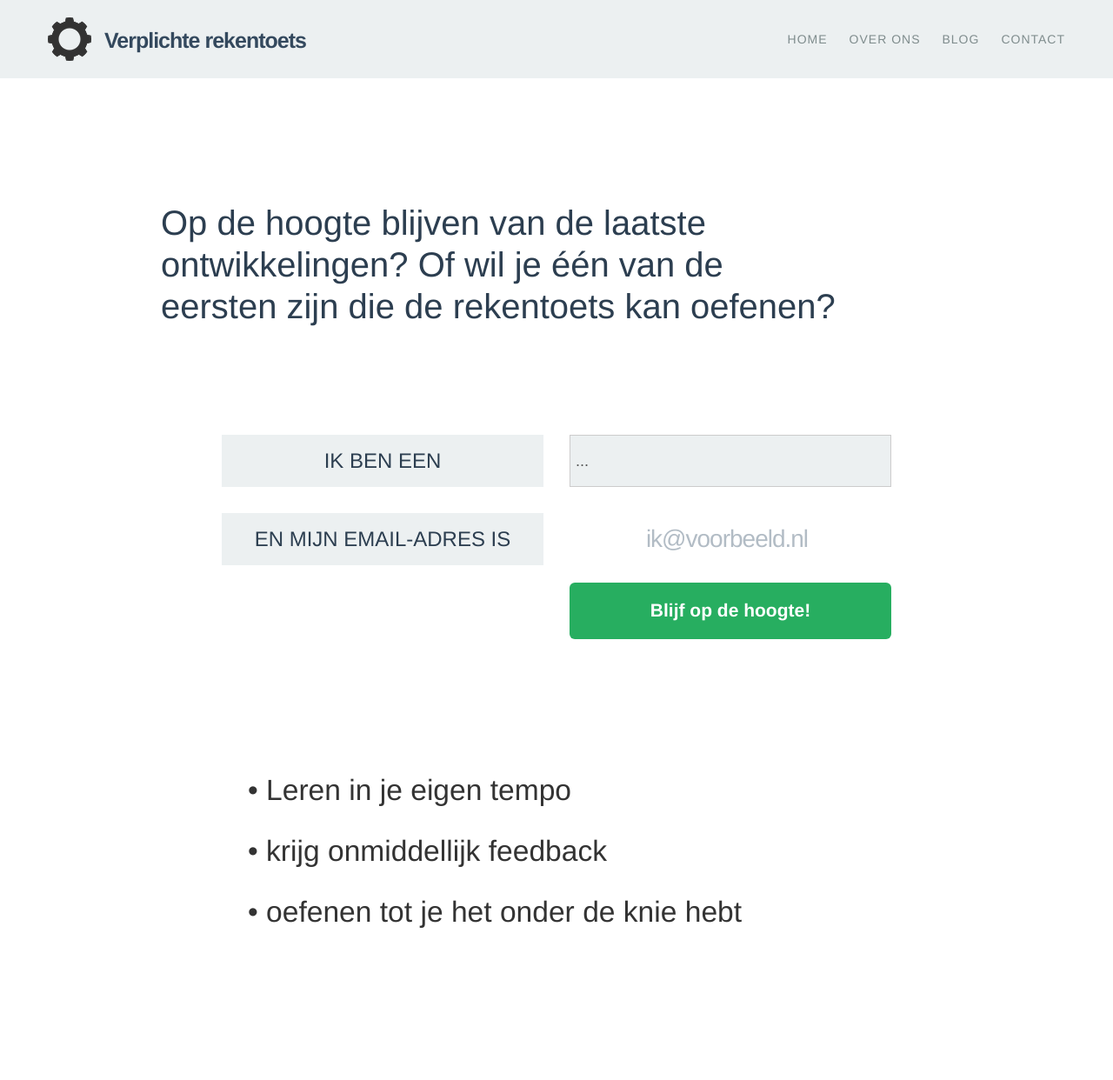
After one commit to nicholaschris/verplichterekentoets, a Flask app: template templates/index7.html in a window 1280 px wide. The commit adds this page. Shown: the top 1242 px of the page at 87% size. Run offline with Flask 2, Linux system fonts and the light colour scheme; the template is opened without the code that fills it, so the values that code supplies are empty; some libraries are stand-ins or nearby versions; some web fonts are replaced.

Commit message:
UI/UX adjustments and improvements

```diff
--- a/main.py
+++ b/main.py
@@ -27,7 +27,7 @@ class EmailDatabase(ndb.Model):
 @app.route('/')
 @app.route('/<name>')
 def main(name=None):
-    return render_template('index6.html', name=name)
+    return render_template('index8.html', name=name)
 
 @app.route('/thanks', methods=['POST'])
 @app.route('/thanks/<name>', methods=['POST'])
--- a/static/css/style.css
+++ b/static/css/style.css
@@ -4,6 +4,38 @@
 /* 29px */
 /* 28px */
 /* 24px */
+.welcome-message {
+  padding:120px 160px;
+}
+.welcome-message h6 {
+  text-transform: none;
+}
+
+#email-signup input {
+    /* Safari 3-4, iOS 1-3.2, Android 1.6- */
+  -webkit-border-radius: 0px;
+
+  /* Firefox 1-3.6 */
+  -moz-border-radius: 0px;
+
+  /* Opera 10.5, IE 9, Safari 5, Chrome, Firefox 4, iOS 4, Android 2.1+ */
+  border-radius: 0px;
+}
+
+#email-signup select {
+    /* Safari 3-4, iOS 1-3.2, Android 1.6- */
+  -webkit-border-radius: 0px;
+  -webkit-appearance: none;
+
+  /* Firefox 1-3.6 */
+  -moz-border-radius: 0px;
+  -moz-appearance: none;
+
+  /* Opera 10.5, IE 9, Safari 5, Chrome, Firefox 4, iOS 4, Android 2.1+ */
+  border-radius: 0px;
+  appearance: none;
+}
+
 #_khan-holder
 {
     width    : 400px;
--- /dev/null
+++ b/templates/index7.html
@@ -0,0 +1,250 @@
+<!DOCTYPE html>
+<html lang="en">
+  <head>
+    <meta charset="utf-8">
+    <title>Verplichte Rekentoets</title>
+    <meta name="viewport" content="width=device-width, initial-scale=1.0">
+
+    <link rel="shortcut icon" href="img/gear_small.png">
+
+    <link rel="stylesheet" href="css/bootstrap.css">
+    <link rel="stylesheet" href="css/bootstrap-responsive.css">
+    <link rel="stylesheet" href="css/flat-ui.css">
+
+    <!-- Using only with Flat-UI (free)-->
+            <link rel="stylesheet" href="css/icon-font.css">
+        <!-- end -->
+
+    <link rel="stylesheet" href="css/style.css">
+
+
+    <!-- HTML5 shim, for IE6-8 support of HTML5 elements -->
+    <!--[if lt IE 9]>
+      <script src="../../flat-ui/js/html5shiv.js"></script>
+    <![endif]-->
+  </head>
+
+  <body>
+
+<!-- header-11 -->
+        <header class="header-11 bg-clouds">
+            <div class="container">
+                <div class="navbar span12">
+                    <div class="navbar-inner">
+                        <button type="button" class="btn btn-navbar"> </button>
+                        <a class="brand" href="/"><img src="img/gear_small.png" width="50" height="50" alt=""> Verplichte rekentoets</a>
+                        <div class="nav-collapse collapse pull-right">
+                            <ul class="nav">
+                                <li><a href="/">HOME</a></li>
+                                <li><a href="/overons">OVER ONS</a></li>
+                                <!-- <li><a href="#">PORTFOLIO</a></li> -->
+                                <li><a href="#">BLOG</a></li>
+                                <li><a href="#">CONTACT</a></li>
+                            </ul>
+                        </div>
+                    </div>
+                </div>
+            </div>
+        </header>
+
+        <section class="content-13" style="padding: 20px 0px;">
+            <div class="container">
+                <div class="row">
+                    <div class="">
+                        <form action="/thanks" method="post">
+
+
+                            <div class="welcome-message">
+                                <h3>
+                                    <div style="display:block">
+                                        Op de hoogte blijven van de laatste ontwikkelingen? Of wil je één van de
+                                    </div>
+                                    <div style="display:block">eersten zijn die de rekentoets kan oefenen?</div>
+                                </h3>
+                            </div>
+                            <div class="offset2 span8">
+                              <div class="row" style="margin-bottom:20px;">
+                                <div class="span4 _align-right bg-clouds" style="height:60px;">
+                                  <span style="backgound-color:#ECF0F1;line-height:60px;font-size:1.3em;color:#333">
+                                    <h6 style="line-height:60px;margin: 0;text-align:center;">Ik ben een</h6></span>
+                                </div>
+                                <div id="email-signup" class="span4">
+                                  <select id="role" name="list" value="Ik_ben" class="bg-clouds select-block span4">
+                                    <option value="0"> ...</option>
+                                    <option value="leraar">
+                                        <span style="backgound-color:#ECF0F1;line-height:60px;font-size:1.3em;color:#333;line-height:60px;">
+                                            <h6 style="line-height:60px;margin: 0;text-align:center;">
+                                                leraar</h6></span>
+                                    </option>
+                                    <option value="student">
+                                        <span style="backgound-color:#ECF0F1;line-height:60px;font-size:1.3em;color:#333;line-height:60px;">
+                                            <h6 style="line-height:60px;margin: 0;text-align:center;">
+                                                student</h6></span>
+                                    </option>
+                                    <option value="ouder">
+                                        <span style="backgound-color:#ECF0F1;line-height:60px;font-size:1.3em;color:#333;line-height:60px;">
+                                            <h6 style="line-height:60px;margin: 0;text-align:center;">
+                                                ouder</h6></span>
+                                    </option>
+                                    <option value="innovator">
+                                        <span style="backgound-color:#ECF0F1;line-height:60px;font-size:1.3em;color:#333;line-height:60px;">
+                                            <h6 style="line-height:60px;margin: 0;text-align:center;">
+                                                innovator</h6></span>
+                                    </option>
+                                    <option value="bijdrager">
+                                        <span style="backgound-color:#ECF0F1;line-height:60px;font-size:1.3em;color:#333;line-height:60px;">
+                                            <h6 style="line-height:60px;margin: 0;text-align:center;">
+                                                bijdrager</h6></span>
+                                    </option>
+                                  </select>
+                                </div>
+                              </div>
+                              <div class="row" style="margin-bottom:20px;">
+                                <div class="span4 align-right bg-clouds" style="height:60px;">
+                                    <span style="line-height:60px;font-size:1.2em;color:#333">
+                                        <h6 style="line-height:60px;margin: 0;text-align:center;">en mijn email-adres is</h6>
+                                    </span>
+                                </div>
+                                <div id="email-signup" class="span4" style="line-height:60px;height:60px;background-color:#fff">
+                                    <input name="email_address" type="text" placeholder='ik@voorbeeld.nl' spellcheck="false" class="span4" style="height:60px;text-align:center;font-weight:500;letter-spacing:-1px;height:auto;margin:0px 0px 5px 0px;border:0px;padding:0px;font-size:2.0em;line-height:60px;background-color:#fff;">
+                                </div>
+                              </div>
+                              <div class="row" style="margin-bottom:20px;">
+                                <div class="span4"></div>
+                                <div class="span4">
+                                    <button id="subscribe-button" class="btn btn-large btn-block btn-primary" type="submit">
+                                        <b>Blijf op de hoogte!</b>
+                                    </button>
+                                </div>
+                                </div>
+                            </div>
+                        </form>
+                </div>
+              </div>
+            </div>
+        </section>
+
+        <section style="padding: 100px 0px;">
+            <div class="container">
+                <div class="offset2 span7">
+                    <div class="features" style="">
+                        <span style="line-height:60px;font-size:1.2em;color:#333"><p>&bull; Leren in je eigen tempo</p></span>
+                    </div>
+                    <div class="features" style="">
+                        <span style="line-height:60px;font-size:1.2em;color:#333"><p>&bull; krijg onmiddellijk feedback</p></span>
+                    </div>
+                    <div class="features" style="">
+                        <span style="line-height:60px;font-size:1.2em;color:#333"><p> &bull; oefenen tot je het onder de knie hebt</p></span>
+                    </div>
+                </div>
+            </div>
+        </section>
+
+        <section class="simple-block" id="overview" style="">
+            <div id="khan-exercise-example" class="container">
+                <div class="khan-holder">
+                    <!-- <iframe src="http://sandbox.taaltransfer.eu/exercises/level1a.html" width="100%" height="100%"> -->
+                    <iframe id="khan-iframe_removed" src="http://sandbox.iktel.nl/exercises/arithmetic_word_problems_2.html" width="100%" height="100%" scrolling="no">
+                      <p>Your browser does not support iframes.</p>
+                    </iframe>
+                </div>
+            </div>
+        </section>
+
+        <section class="simple-block" id="overview" style="display:none">
+            <div id="khan-exercise-container" class="container">
+                <div id="khan-exercise-example"></div>
+            </div>
+        </section>
+
+        <section class="simple-block" id="overview">
+            <div class="container">
+                <div class="holder">
+                    <h3>Met de van de verplichte rekentoets per schooljaar 2014-2015 moeten scholen hun leerlingen opeens klaar stomen voor een extra toets. Door het huidige tekort aan leerkrachten is het voor veel scholen lastig om hier extra aandacht aan te geven. Omdat leerlingen wel goed voorbereid moeten worden hebben we deze website gemaakt, zo kunnen ze zelf het heft in handen nemen.</h3>
+                </div>
+            </div>
+        </section>
+
+         <section class="header-11-sub bg-clouds">
+            <div class="container">
+                <div class="row">
+                    <div class="span12">
+                        <div class="span5" style="background-color:#BDC3C7;padding:20px;height:168px">
+                            <p style="font-size:1.3em;">Wil je op de hoogte gehouden worden van de ontwikkeling van dit platform? Wil je één van de eersten zijn die de kans krijgt het te gebruiken? Laat dan hier je e-mail achter en we nemen contact met je op. We zullen je e-mail niet verkopen of gebruiken om je te spammen. </p>
+                        </div>
+                        <div class="span6">
+                        <div class="span4 offset1">
+                                <input name="email_address" type="text" placeholder='ik@voorbeeld.nl' spellcheck="false" class="span5" style="text-align:center;font-weight:500;letter-spacing:-1px;height:auto;margin:0px 0px 5px 0px;border:0px;padding:0px;max-width:100%;font-size:2.0em;line-height:60px;background-color:#fff">
+                        </div>
+                        <div class="span4 offset1">
+                            <button id="subscribe-button" class="btn btn-large btn-block btn-primary" type="submit">
+                                <b>Blijf op de hoogte!</b>
+                            </button>
+
+                        </div>
+                        <div class="span4 offset1" style="height:60px">
+                            <input type="checkbox" name="testers" value="beta"> <span class="" style="line-height:50px;color:#333;padding:5px;margin:5px;">Would you like to beta test?</span>
+                        </div>
+
+                        </div>
+                    </div>
+                </div>
+            </div>
+        </section>
+
+        <section class="header-11-sub bg-clouds" style="padding-top: 0px;display:none;">
+            <div id="bgVideo" class="background">&nbsp;</div>
+            <div class="container">
+                <div class="row">
+                           <div class="span5" style="background-color:#BDC3C7;padding:20px;">
+                            <p style="font-size:1.3em;">Wij willen een platform ontwikkelen waar leerlingen makkelijk, snel, en zelfstandig de domeinen uit de rekentoets onder de knie kunnen krijgen. </p>
+                            <p>Voorgestelde functies:</p>
+                                <ul style="color:#34495E">
+                                    <li>Automatisch gegenereerde oefeningen zorgen ervoor dat leerlingen kunnen blijven oefenen tot ze de stof beheersen</li>
+                                    <li>Door de oefeningen te koppelen aan de uitleg van onderliggende concepten krijgt een leerling die moeite heeft met een onderwerp op zijn/haar gemak meer duidelijkheid.</li>
+                                    <li>Dashboards voor leerlingen en leraren zorgen ervoor dat de vooruitgang per leerling zowel individueel als per klas overzichtelijk blijft. Zo is het voor de leraar helder waar hij/zij eventueel in moet springen en de leerling kan in een oogopslag zien hoeveel er nog ingehaald moet worden.</li>
+                                    <li>Het toevoegen van gamification-elementen zorgt ervoor dat leerlingen makkelijker gemotiveerd blijven omdat ze constante feedback krijgen in de vorm van een ‘bonuspunten’-systeem in plaats van het reguliere en demotiverende ‘minpunten’ systeem wat meestal bij scholen in gebruik is. </li>
+                                </ul>
+                           </div>
+
+                        </div>
+                    </div>
+        </section>
+
+
+
+<!-- footer-2 -->
+        <footer class="footer-2 bg-midnight-blue">
+            <div class="container">
+                <nav class="pull-left">
+                    <ul>
+                        <li class="active"><a href="/">Home</a></li>
+                        <!-- <li><a href="#">Over Ons</a></li>
+                        <li><a href="#">Blog</a></li>
+                        <li><a href="#">Contact</a></li> -->
+                    </ul>
+                </nav>
+                <div class="social-btns pull-right">
+                    <a href="#"><div class="fui-vimeo"> </div><div class="fui-vimeo"> </div></a>
+                    <a href="#"><div class="fui-facebook"> </div><div class="fui-facebook"> </div></a>
+                    <a href="#"><div class="fui-twitter"> </div><div class="fui-twitter"> </div></a>
+                </div>
+                <div class="additional-links">
+                </div>
+            </div>
+        </footer>
+
+
+    <!-- Placed at the end of the document so the pages load faster -->
+    <script src="js/jquery-1.8.3.min.js"></script>
+    <script src="js/bootstrap.min.js"></script>
+    <!--[if lt IE 8]>
+      <script src="../../flat-ui/js/icon-font-ie7.js"></script>
+    <![endif]-->
+    <script src="js/startup-kit.js"></script>
+    <script src="js/script.js"></script>
+    <script type="text/javascript">
+        // $('#khan-exercise-example').load('http://sandbox.iktel.nl/exercises/order_of_operations.html #problem-area');
+    </script>
+  </body>
+</html>
```
Also changed, not shown: templates/index8.html (added, +247 -0 lines), static/img/khan-example.png (added), 1 other file.
